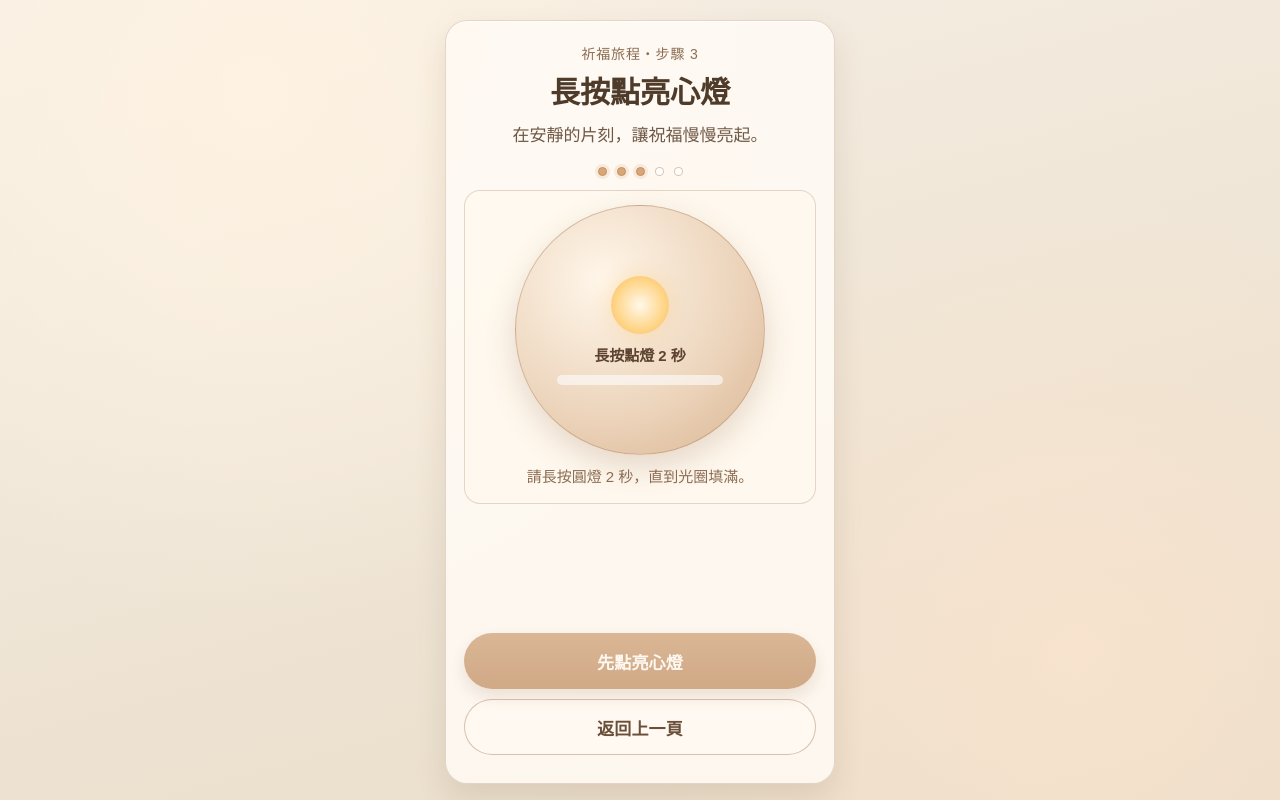
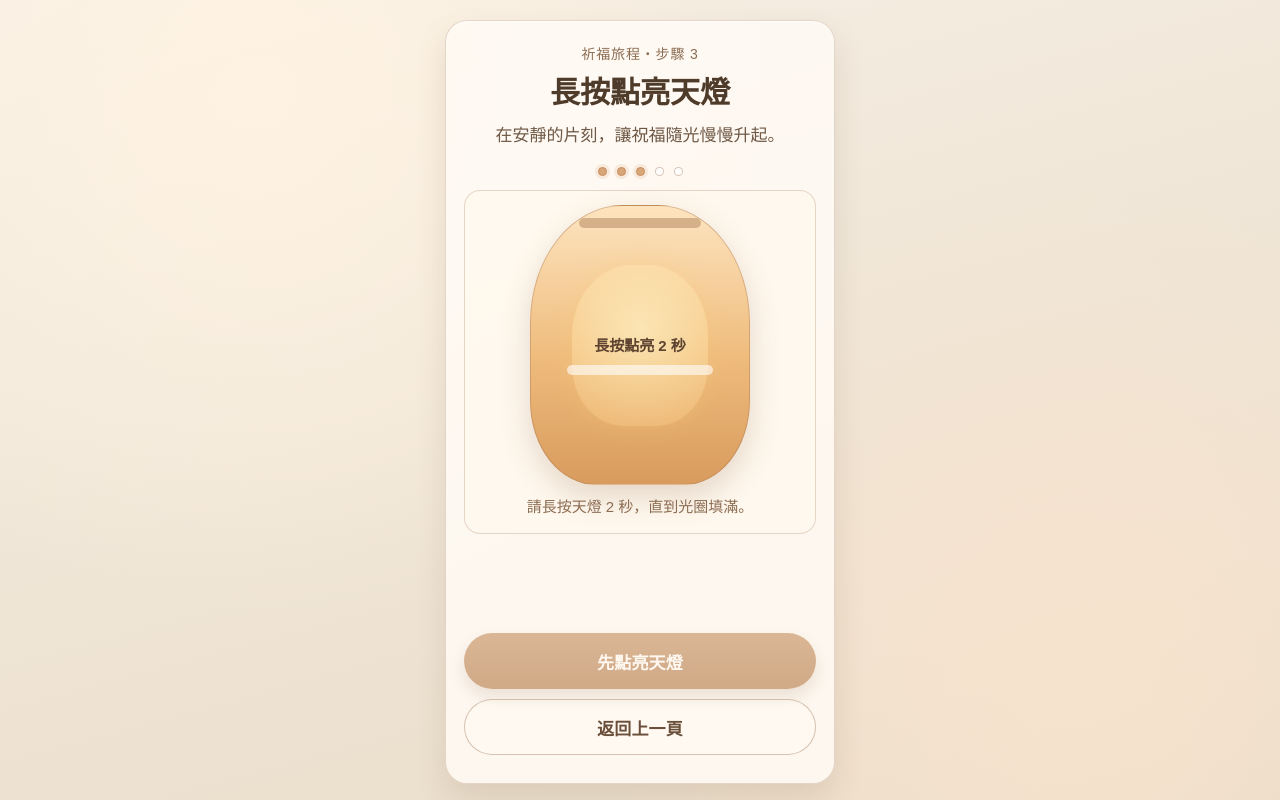
Before and after one commit to Pengcc77/temple, a Vue app: page /journey/purify in a window 1280 px wide. Built offline with nearby package versions, Linux system fonts and the light colour scheme.

Commit message:
feat: add custom wish, sky-lantern interaction, and full-card capture

```diff
--- a/src/pages/NodePurifyPage.vue
+++ b/src/pages/NodePurifyPage.vue
@@ -2,15 +2,31 @@
   <PageShell
     aria-label="淨心點燈"
     step="祈福旅程・步驟 3"
-    title="長按點亮心燈"
-    subtitle="在安靜的片刻，讓祝福慢慢亮起。"
+    title="長按點亮天燈"
+    subtitle="在安靜的片刻，讓祝福隨光慢慢升起。"
   >
     <ProgressDots :current="3" :total="5" />
 
-    <SectionCard tone="soft" class="lamp-wrap u-fade-in">
+    <div v-if="isLit" class="sky-lantern-scene" aria-hidden="true">
+      <span
+        v-for="item in lanternParticles"
+        :key="item.id"
+        class="fly-lantern"
+        :style="{
+          left: `${item.left}%`,
+          animationDelay: `${item.delay}s`,
+          animationDuration: `${item.duration}s`,
+          '--scale': item.scale,
+        }"
+      >
+        <span class="fly-lantern-core"></span>
+      </span>
+    </div>
+
+    <SectionCard tone="soft" class="lantern-wrap u-fade-in">
       <button
         type="button"
-        class="lamp-button"
+        class="lantern-button"
         :class="{ 'is-holding': isHolding, 'is-lit': isLit }"
         :aria-label="statusText"
         @pointerdown.prevent="startHold"
@@ -24,8 +40,9 @@
         @mouseup="stopHold"
         @mouseleave="stopHold"
       >
-        <span class="lamp-core" aria-hidden="true"></span>
-        <span class="lamp-status">{{ statusText }}</span>
+        <span class="lantern-top" aria-hidden="true"></span>
+        <span class="lantern-glow" aria-hidden="true"></span>
+        <span class="lantern-status">{{ statusText }}</span>
         <span class="progress-track" aria-hidden="true">
           <span class="progress-fill" :style="{ width: `${progress}%` }"></span>
         </span>
@@ -40,7 +57,7 @@
     <template #footer>
       <div class="u-stack-sm">
         <TempleButton variant="primary" :disabled="!isLit" @click="acceptBlessing">
-          {{ isLit ? '收下祝福' : '先點亮心燈' }}
+          {{ isLit ? '收下祝福' : '先點亮天燈' }}
         </TempleButton>
         <TempleButton variant="secondary" @click="goBack">返回上一頁</TempleButton>
       </div>
@@ -66,6 +83,21 @@ const blessingStore = useBlessingStore()
 const isHolding = ref(false)
 const isLit = ref(false)
 const progress = ref(0)
+
+const lanternParticles = [
+  { id: 1, left: 8, delay: 0.2, duration: 4.8, scale: 0.72 },
+  { id: 2, left: 16, delay: 0.9, duration: 5.2, scale: 0.8 },
+  { id: 3, left: 24, delay: 0.3, duration: 4.6, scale: 0.68 },
+  { id: 4, left: 31, delay: 1.4, duration: 5.6, scale: 0.86 },
+  { id: 5, left: 39, delay: 0.1, duration: 4.7, scale: 0.74 },
+  { id: 6, left: 46, delay: 1.1, duration: 5.5, scale: 0.92 },
+  { id: 7, left: 54, delay: 0.6, duration: 4.9, scale: 0.7 },
+  { id: 8, left: 61, delay: 1.8, duration: 5.8, scale: 0.95 },
+  { id: 9, left: 69, delay: 0.4, duration: 4.8, scale: 0.76 },
+  { id: 10, left: 77, delay: 1.2, duration: 5.4, scale: 0.9 },
+  { id: 11, left: 85, delay: 0.5, duration: 4.9, scale: 0.73 },
+  { id: 12, left: 92, delay: 1.6, duration: 5.7, scale: 0.88 },
+]
 
 let startAt = 0
 let rafId = null
@@ -121,15 +153,15 @@ function goBack() {
 }
 
 const statusText = computed(() => {
-  if (isLit.value) return '心燈已點亮'
+  if (isLit.value) return '天燈已點亮'
   if (isHolding.value) return '請持續按住 2 秒'
-  return '長按點燈 2 秒'
+  return '長按點亮 2 秒'
 })
 
 const holdTip = computed(() => {
-  if (isLit.value) return '點亮完成，請收下今日祝福。'
-  if (isHolding.value) return '光圈正在點亮，請持續按住不要放開。'
-  return '請長按圓燈 2 秒，直到光圈填滿。'
+  if (isLit.value) return '天燈已升起，請收下今日祝福。'
+  if (isHolding.value) return '光正在聚集，請持續按住不要放開。'
+  return '請長按天燈 2 秒，直到光圈填滿。'
 })
 
 onMounted(() => {
@@ -144,20 +176,20 @@ onBeforeUnmount(() => {
 </script>
 
 <style scoped>
-.lamp-wrap {
+.lantern-wrap {
   display: grid;
   place-items: center;
 }
 
-.lamp-button {
-  width: min(76vw, 250px);
-  aspect-ratio: 1 / 1;
-  border-radius: 50%;
+.lantern-button {
+  width: min(72vw, 220px);
+  height: min(90vw, 280px);
   border: 1px solid rgba(157, 111, 77, 0.36);
-  background: radial-gradient(circle at 35% 30%, #fff6ea, #ecd4bb 58%, #d9b390);
+  border-radius: 42% 42% 30% 30%;
+  background: linear-gradient(180deg, #fde4bf 0%, #efbc7d 54%, #d89b5d 100%);
   box-shadow: 0 12px 30px rgba(136, 95, 62, 0.22);
   color: #5d4330;
-  padding: 18px;
+  padding: 16px;
   display: flex;
   flex-direction: column;
   justify-content: center;
@@ -170,45 +202,60 @@ onBeforeUnmount(() => {
   transition: transform 0.16s ease, box-shadow var(--transition-soft), background var(--transition-soft);
 }
 
-.lamp-button.is-holding {
+.lantern-top {
+  position: absolute;
+  top: 12px;
+  width: 56%;
+  height: 10px;
+  border-radius: 999px;
+  background: rgba(145, 92, 54, 0.36);
+}
+
+.lantern-glow {
+  position: absolute;
+  width: 62%;
+  height: 58%;
+  border-radius: 44% 44% 38% 38%;
+  background: radial-gradient(circle at 50% 40%, rgba(255, 247, 203, 0.9), rgba(255, 199, 120, 0.5));
+  box-shadow: 0 0 22px rgba(248, 203, 122, 0.45);
+  opacity: 0.72;
+}
+
+.lantern-button.is-holding {
   transform: scale(0.992);
   box-shadow: 0 0 0 12px rgba(239, 194, 122, 0.22), 0 16px 36px rgba(128, 84, 45, 0.28);
 }
 
-.lamp-button.is-lit {
-  background: radial-gradient(circle at 35% 30%, #fff9de, #f3d18d 55%, #d8a35c);
-  box-shadow: 0 0 0 12px rgba(241, 203, 132, 0.24), 0 16px 34px rgba(128, 84, 45, 0.32);
+.lantern-button.is-lit {
+  background: linear-gradient(180deg, #ffe9be 0%, #f0c072 56%, #dd9b51 100%);
+  box-shadow: 0 0 0 12px rgba(241, 203, 132, 0.26), 0 16px 34px rgba(128, 84, 45, 0.32);
 }
 
-.lamp-button.is-holding::after {
+.lantern-button.is-holding::after {
   content: '';
   position: absolute;
   inset: -10px;
-  border-radius: 50%;
+  border-radius: 42% 42% 30% 30%;
   border: 2px solid rgba(236, 184, 107, 0.45);
   animation: hold-pulse 1.1s ease-in-out infinite;
 }
 
-.lamp-core {
-  width: 34%;
-  max-width: 58px;
-  aspect-ratio: 1 / 1;
-  border-radius: 50%;
-  background: radial-gradient(circle, #fff8ec, #ffd587 60%, #f3b867);
-  box-shadow: 0 0 22px rgba(253, 205, 124, 0.48);
-}
-
-.lamp-status {
+.lantern-status {
+  position: relative;
+  z-index: 2;
+  margin-top: 18px;
   font-size: var(--font-sm);
-  font-weight: 600;
+  font-weight: 700;
 }
 
 .progress-track {
   width: 78%;
   height: 10px;
   border-radius: var(--radius-pill);
-  background: rgba(255, 255, 255, 0.58);
+  background: rgba(255, 255, 255, 0.6);
   overflow: hidden;
+  position: relative;
+  z-index: 2;
 }
 
 .progress-fill {
@@ -235,6 +282,40 @@ onBeforeUnmount(() => {
   line-height: var(--line-copy-tight);
 }
 
+.sky-lantern-scene {
+  position: fixed;
+  inset: 0;
+  pointer-events: none;
+  z-index: 40;
+  overflow: hidden;
+}
+
+.fly-lantern {
+  position: absolute;
+  bottom: -14vh;
+  width: 30px;
+  height: 42px;
+  border-radius: 45% 45% 30% 30%;
+  border: 1px solid rgba(168, 122, 79, 0.32);
+  background: linear-gradient(180deg, rgba(255, 239, 198, 0.95), rgba(236, 183, 107, 0.9));
+  box-shadow: 0 0 14px rgba(239, 188, 117, 0.4);
+  animation-name: lantern-rise;
+  animation-timing-function: linear;
+  animation-iteration-count: infinite;
+}
+
+.fly-lantern-core {
+  position: absolute;
+  left: 50%;
+  top: 52%;
+  width: 12px;
+  height: 12px;
+  border-radius: 50%;
+  transform: translate(-50%, -50%);
+  background: rgba(255, 244, 186, 0.92);
+  box-shadow: 0 0 12px rgba(255, 208, 126, 0.82);
+}
+
 @keyframes hold-pulse {
   0% {
     opacity: 0.45;
@@ -249,4 +330,18 @@ onBeforeUnmount(() => {
     transform: scale(0.98);
   }
 }
+
+@keyframes lantern-rise {
+  0% {
+    transform: translate3d(0, 14vh, 0) scale(var(--scale, 1));
+    opacity: 0;
+  }
+  12% {
+    opacity: 0.95;
+  }
+  100% {
+    transform: translate3d(8px, -120vh, 0) scale(var(--scale, 1));
+    opacity: 0;
+  }
+}
 </style>
--- a/src/pages/ResultPage.vue
+++ b/src/pages/ResultPage.vue
@@ -7,7 +7,8 @@
   >
     <ProgressDots :current="5" :total="5" />
 
-    <article ref="blessingCardRef" class="blessing-card u-fade-in" aria-label="祝福卡">
+    <div ref="blessingCaptureRef" class="blessing-capture">
+      <article class="blessing-card u-fade-in" aria-label="祝福卡">
         <span class="card-halo" aria-hidden="true"></span>
         <span class="guardian-seal" aria-hidden="true">護</span>
         <img class="card-figure" :src="goddessFigure" alt="" aria-hidden="true" />
@@ -29,6 +30,7 @@
 
         <p class="card-closing">願平安與祝福常伴左右</p>
       </article>
+    </div>
 
     <p v-if="downloadError" class="download-error">儲存失敗，請再試一次或改用截圖保存。</p>
 
@@ -68,7 +70,7 @@ import goddessFigure from '../assets/01.png'
 const router = useRouter()
 const { state, resetBlessingJourney } = useBlessingStore()
 
-const blessingCardRef = ref(null)
+const blessingCaptureRef = ref(null)
 const isSaving = ref(false)
 const downloadError = ref(false)
 const randomBlessing = ref('')
@@ -131,16 +133,21 @@ function makeFileName() {
 }
 
 async function saveImage() {
-  if (isSaving.value || !blessingCardRef.value) return
+  if (isSaving.value || !blessingCaptureRef.value) return
 
   isSaving.value = true
   downloadError.value = false
 
   try {
-    const dataUrl = await toPng(blessingCardRef.value, {
+    const target = blessingCaptureRef.value
+    const rect = target.getBoundingClientRect()
+
+    const dataUrl = await toPng(target, {
       cacheBust: true,
       pixelRatio: 2,
       backgroundColor: '#fffaf2',
+      width: Math.ceil(rect.width),
+      height: Math.ceil(rect.height),
     })
 
     const fileName = makeFileName()
@@ -174,9 +181,16 @@ function goBack() {
 </script>
 
 <style scoped>
+.blessing-capture {
+  margin-top: var(--space-1);
+  margin-inline: auto;
+  width: min(100%, 350px);
+  padding: 10px;
+}
+
 .blessing-card {
   position: relative;
-  margin-top: var(--space-1);
+  margin-top: 0;
   padding: 18px 18px 16px;
   width: min(100%, 330px);
   margin-inline: auto;
```
Also changed, not shown: src/pages/WishSelectPage.vue (+74 -3 lines). Lines whose indentation alone changed are shown as unchanged.
